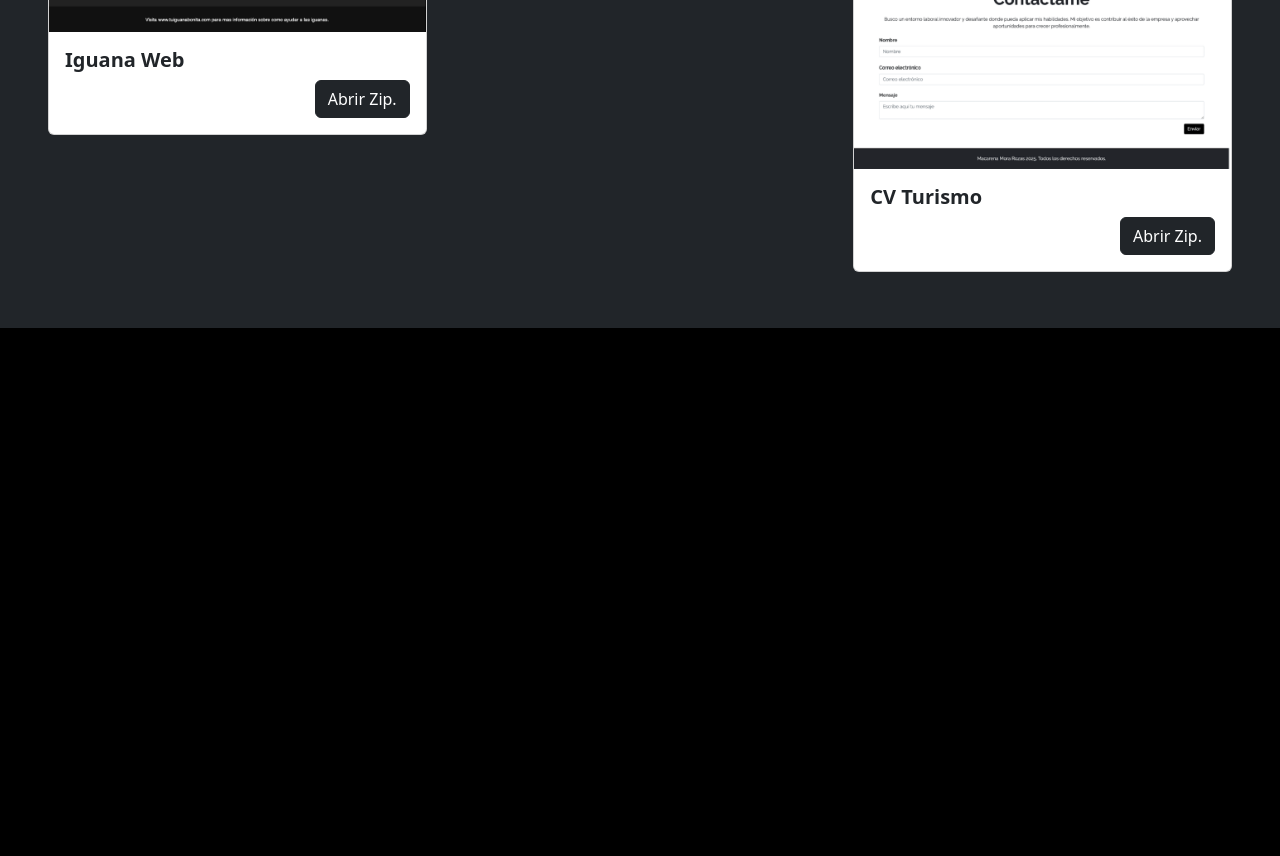
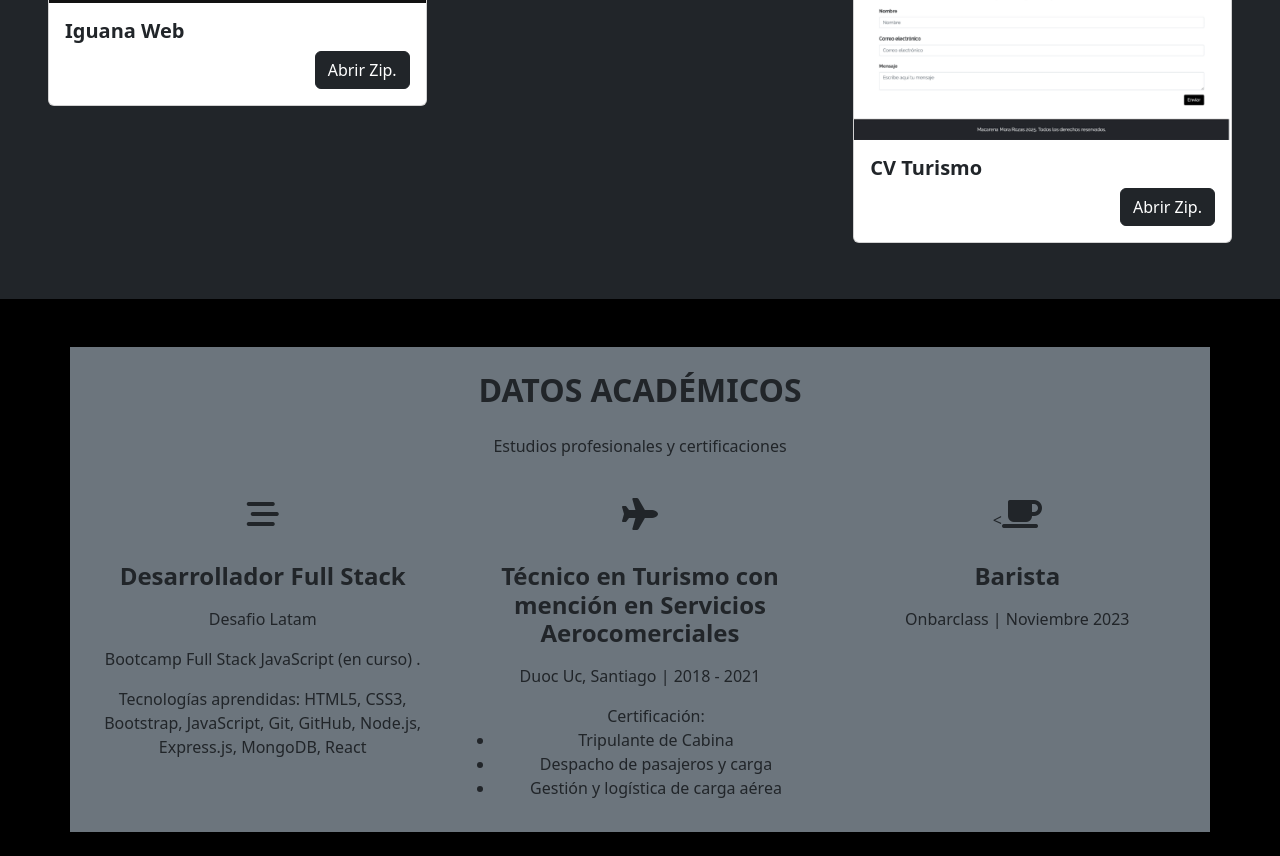
Before and after one commit to morarozascode/morarozascode.github.io, a plain HTML site: page index.html in a window 1280 px wide. Shown: the part 1173-2029 px from the top of the page. Before the commit the page ends 1549 px from the top, so only its background shows below. Drawn offline with nearby package versions, Linux system fonts and the light colour scheme.

Commit message:
agrega sección educación

```diff
--- a/index.html
+++ b/index.html
@@ -11,6 +11,7 @@
     />
 
     <link rel="stylesheet" href="./assets/css/styles.css" />
+    <script src="https://kit.fontawesome.com/5841b5e776.js" crossorigin="anonymous"></script>
   </head>
   <body>
     <!-- Navbar -->
@@ -73,7 +74,7 @@
     </header>
     <!--PORTAFOLIO-->
     <section id="Mis-trabajos" class="my-5 p-5 bg-dark">
-      <h2 class="display-4 fw-bold text-center text-light mb-3">PORTAFOLIO</h2>
+      <h2 class=" fw-bold text-center text-light mb-3">PORTAFOLIO</h2>
 
       <div class="row">
         <!-- Tarjeta Iguana Web -->
@@ -134,5 +135,50 @@
         </div>
       </div>
     </section>
+
+    <!--EDUCACIÓN-->
+
+    <section class="container text-center my-4 bg-secondary p-3 text-dark
+
+    ">
+      <h2 class=" fw-bold my-2">DATOS ACADÉMICOS</h2>
+
+      <p class="my-4">Estudios profesionales y certificaciones</p>
+
+      <div class="row">
+        <div class="col-12 col-md-4">
+          <i class="fas fa-stream fa-2x my-3"></i>
+          <h4 class="my-3 fw-bold">Desarrollador Full Stack</h4>
+          <p class="my-3">
+            Desafio Latam
+            <p>Bootcamp Full Stack JavaScript (en curso) .</p>
+
+          <p>Tecnologías aprendidas: HTML5, CSS3, Bootstrap, JavaScript, Git, GitHub, Node.js, Express.js, MongoDB, React</p>
+       </p> </div>
+        <div class="col-12 col-md-4">
+          <i class="fas fa-plane fa-2x my-3"></i>
+          <h4 class="my-3 fw-bold">
+            Técnico en Turismo con mención en Servicios Aerocomerciales
+          </h4>
+          <p class="my-3">
+            Duoc Uc, Santiago | 2018 - 2021
+            <ul>Certificación:
+  <li>Tripulante de Cabina</li>
+  <li>Despacho de pasajeros y carga</li>
+  <li>Gestión y logística de carga aérea</li>
+</ul>
+
+          </p>
+        </div>
+        <div class="col-12 col-md-4">
+          <<i class="fas fa-coffee fa-2x my-3"></i>
+          <h4 class="my-3 fw-bold">Barista</h4>
+          <p class="my-3">
+            Onbarclass | Noviembre 2023
+          </p>
+        </div>
+
+
+    </section>
   </body>
 </html>
```
Also changed, not shown: 2 other files.
